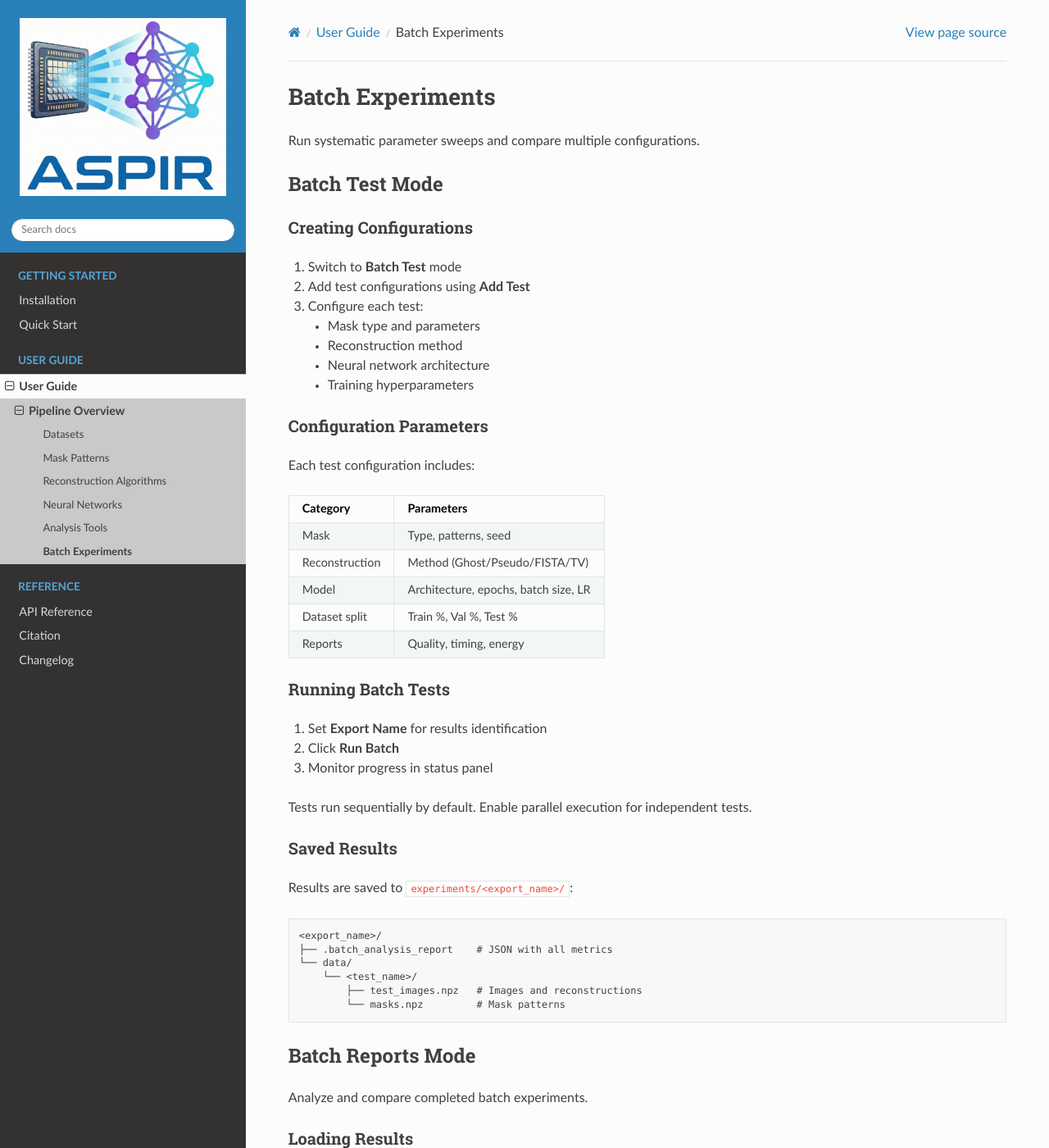
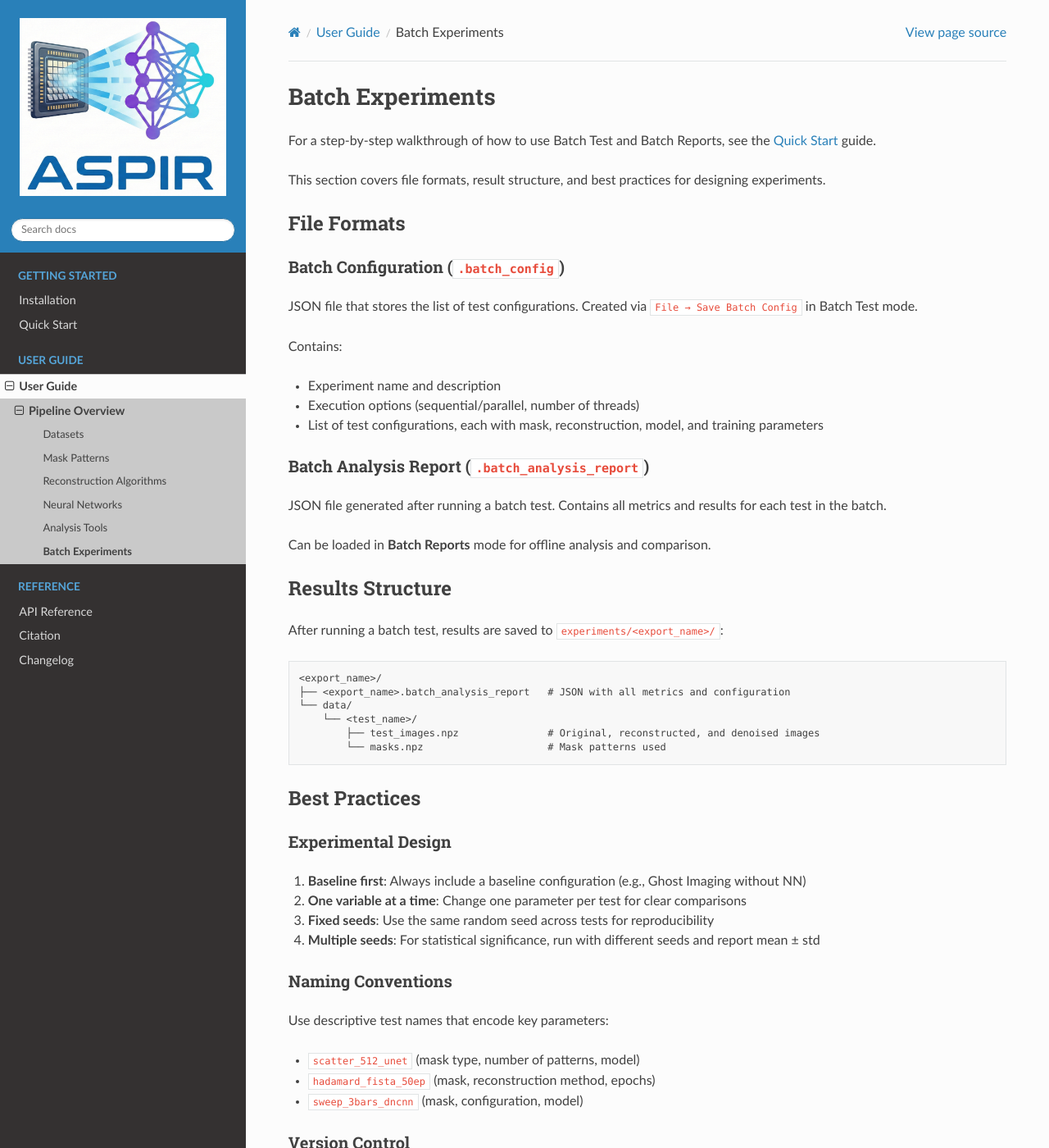
Before and after one commit to Xarlie123/aspir, a Sphinx documentation site: the page built from docs/user_guide/batch_experiments.md, in a window 1280 px wide and 1400 px high. Shown: the whole window at 82% size. Built offline with Sphinx 7.4.7 and the Read the Docs theme 3.1.0, drawn with Linux system fonts in a browser that asks for light colours; some of the changed text lies outside the part shown.

Commit message:
Improve user guide: masks, reconstruction, neural networks, analysis, batch
- masks.md: Fix Sweep params (per-row angles/bar_width/stride), replace
  non-existent Fourier with Cal-Sal, align all params with real UI
- reconstruction.md: Fix FISTA lambda default (0.01 not 0.1), add
  TV-Norm defaults (lambda=0.1, iterations=50)
- neural_networks.md: Add missing cGAN Denoising, add summary table
  with all 9 models and registry keys, fix loss functions (SmoothL1/
  Huber) and optimizers (add RMSprop)
- analysis.md: Add RAPL permissions note, energy backend auto-detection,
  PyTorch Profiler reference link, NVIDIA Nsight Systems naming
- batch_experiments.md: Refocus on file formats and best practices,
  remove workflow duplication with quickstart

````diff
--- a/docs/user_guide/batch_experiments.md
+++ b/docs/user_guide/batch_experiments.md
@@ -1,126 +1,55 @@
 # Batch Experiments
 
-Run systematic parameter sweeps and compare multiple configurations.
+For a step-by-step walkthrough of how to use Batch Test and Batch Reports, see the {doc}`../quickstart` guide.
 
-## Batch Test Mode
+This section covers file formats, result structure, and best practices for designing experiments.
 
-### Creating Configurations
+## File Formats
 
-1. Switch to **Batch Test** mode
-2. Add test configurations using **Add Test**
-3. Configure each test:
-   - Mask type and parameters
-   - Reconstruction method
-   - Neural network architecture
-   - Training hyperparameters
+### Batch Configuration (`.batch_config`)
 
-### Configuration Parameters
+JSON file that stores the list of test configurations. Created via `File → Save Batch Config` in Batch Test mode.
 
-Each test configuration includes:
+Contains:
+- Experiment name and description
+- Execution options (sequential/parallel, number of threads)
+- List of test configurations, each with mask, reconstruction, model, and training parameters
 
-| Category | Parameters |
-|----------|------------|
-| Mask | Type, patterns, seed |
-| Reconstruction | Method (Ghost/Pseudo/FISTA/TV) |
-| Model | Architecture, epochs, batch size, LR |
-| Dataset split | Train %, Val %, Test % |
-| Reports | Quality, timing, energy |
+### Batch Analysis Report (`.batch_analysis_report`)
 
-### Running Batch Tests
+JSON file generated after running a batch test. Contains all metrics and results for each test in the batch.
 
-1. Set **Export Name** for results identification
-2. Click **Run Batch**
-3. Monitor progress in status panel
+Can be loaded in **Batch Reports** mode for offline analysis and comparison.
 
-Tests run sequentially by default. Enable parallel execution for independent tests.
+## Results Structure
 
-### Saved Results
-
-Results are saved to `experiments/<export_name>/`:
+After running a batch test, results are saved to `experiments/<export_name>/`:
 
 ```
 <export_name>/
-├── .batch_analysis_report    # JSON with all metrics
+├── <export_name>.batch_analysis_report   # JSON with all metrics and configuration
 └── data/
     └── <test_name>/
-        ├── test_images.npz   # Images and reconstructions
-        └── masks.npz         # Mask patterns
+        ├── test_images.npz               # Original, reconstructed, and denoised images
+        └── masks.npz                     # Mask patterns used
 ```
-
-## Batch Reports Mode
-
-Analyze and compare completed batch experiments.
-
-### Loading Results
-
-1. Switch to **Batch Reports** mode
-2. Click **Load Experiment**
-3. Select experiment folder
-
-Multiple experiments can be loaded for comparison.
-
-### Available Views
-
-#### Summary View
-
-Table with all tests and metrics:
-- Quality: PSNR, SSIM, LPIPS
-- Timing: Mean, std, min, max
-- Configuration: Model, masks, reconstruction
-
-Columns are configurable via dropdown menu.
-
-#### Quality View
-
-Charts comparing quality metrics across tests:
-- Bar charts for PSNR/SSIM/LPIPS
-- Before/after neural network comparison
-- Per-image quality preview
-
-#### Timing View
-
-Pipeline latency breakdown:
-- Stacked bars: Acquisition + Reconstruction + Inference
-- CPU vs GPU comparison
-- Per-test timing statistics
-
-#### Training View
-
-Training curves visualization:
-- Loss curves (train/validation)
-- Learning rate schedules
-- Convergence analysis
-
-#### Details View
-
-Per-test detailed information:
-- Full configuration dump
-- Individual metrics
-- Model architecture summary
-
-### Exporting Reports
-
-Export results to various formats:
-- **HTML**: Interactive web report
-- **LaTeX**: Publication-ready tables
-- **PDF**: Complete report document
-- **CSV**: Raw data
 
 ## Best Practices
 
 ### Experimental Design
 
-1. **Baseline first**: Always include a baseline configuration
-2. **One variable**: Change one parameter at a time for clear comparisons
-3. **Seeds**: Use fixed seeds for reproducibility
-4. **Statistics**: Run multiple seeds and report mean ± std
+1. **Baseline first**: Always include a baseline configuration (e.g., Ghost Imaging without NN)
+2. **One variable at a time**: Change one parameter per test for clear comparisons
+3. **Fixed seeds**: Use the same random seed across tests for reproducibility
+4. **Multiple seeds**: For statistical significance, run with different seeds and report mean ± std
 
 ### Naming Conventions
 
-Use descriptive names:
-- `scatter_512_unet` (mask type, patterns, model)
-- `hadamard_fista_50ep` (mask, reconstruction, epochs)
+Use descriptive test names that encode key parameters:
+- `scatter_512_unet` (mask type, number of patterns, model)
+- `hadamard_fista_50ep` (mask, reconstruction method, epochs)
+- `sweep_3bars_dncnn` (mask, configuration, model)
 
 ### Version Control
 
-Save batch configurations (`.batch_config`) to version control for reproducibility.
+Save `.batch_config` files to version control so experiments can be reproduced exactly.
````
Also changed, not shown: docs/user_guide/analysis.md (+9 -5 lines), docs/user_guide/masks.md (+36 -36 lines), docs/user_guide/neural_networks.md (+29 -44 lines), docs/user_guide/reconstruction.md (+3 -3 lines).
